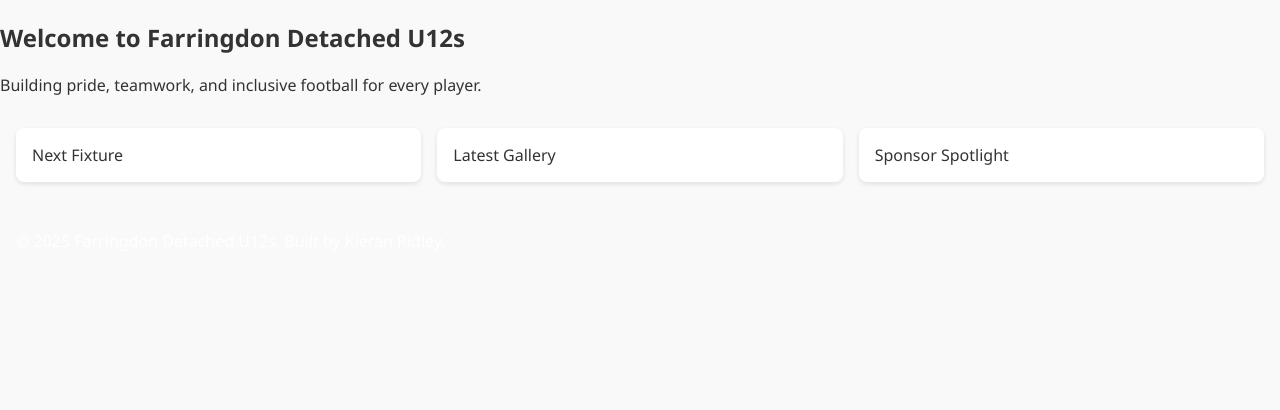
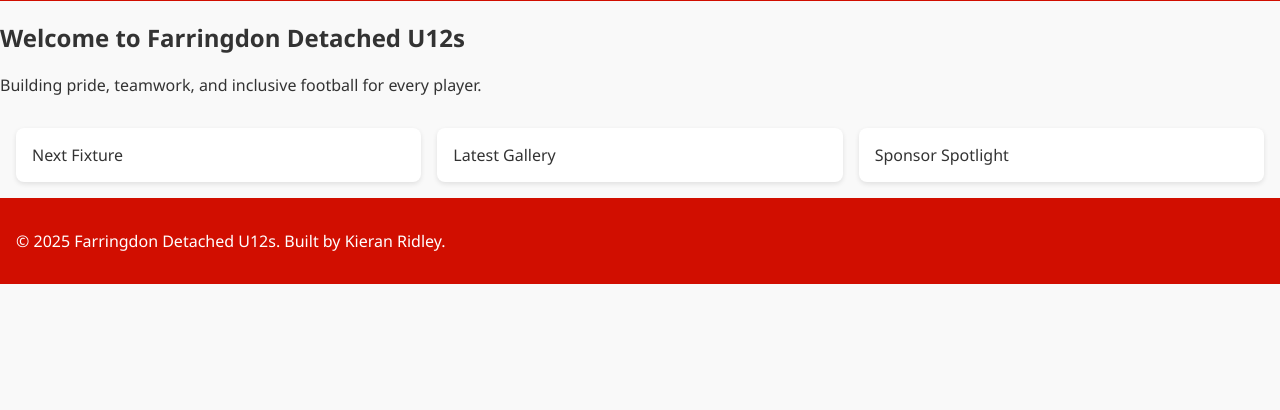
Before and after one commit to kieranridley95/farringdon-detached-alpha, a PHP site: page / in a window 1280 px wide. Shown: the part 390-800 px from the top of the page. Run offline with PHP 8.4, Linux system fonts and the light colour scheme.

Commit message:
Update style.css

```diff
--- a/style.css
+++ b/style.css
@@ -7,7 +7,7 @@ body {
 }
 
 header, footer {
-  background: #red;
+  background: #d10e00;
   color: white;
   padding: 1rem;
 }
```
